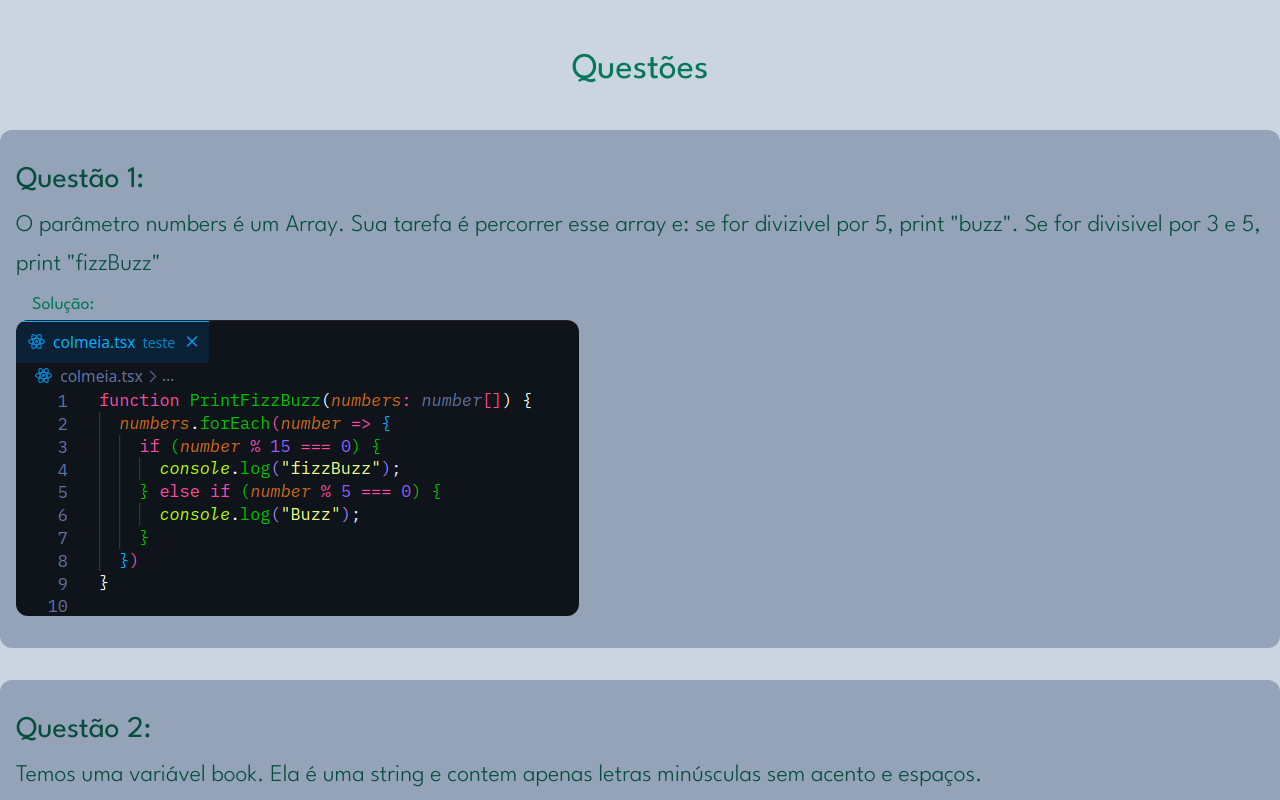
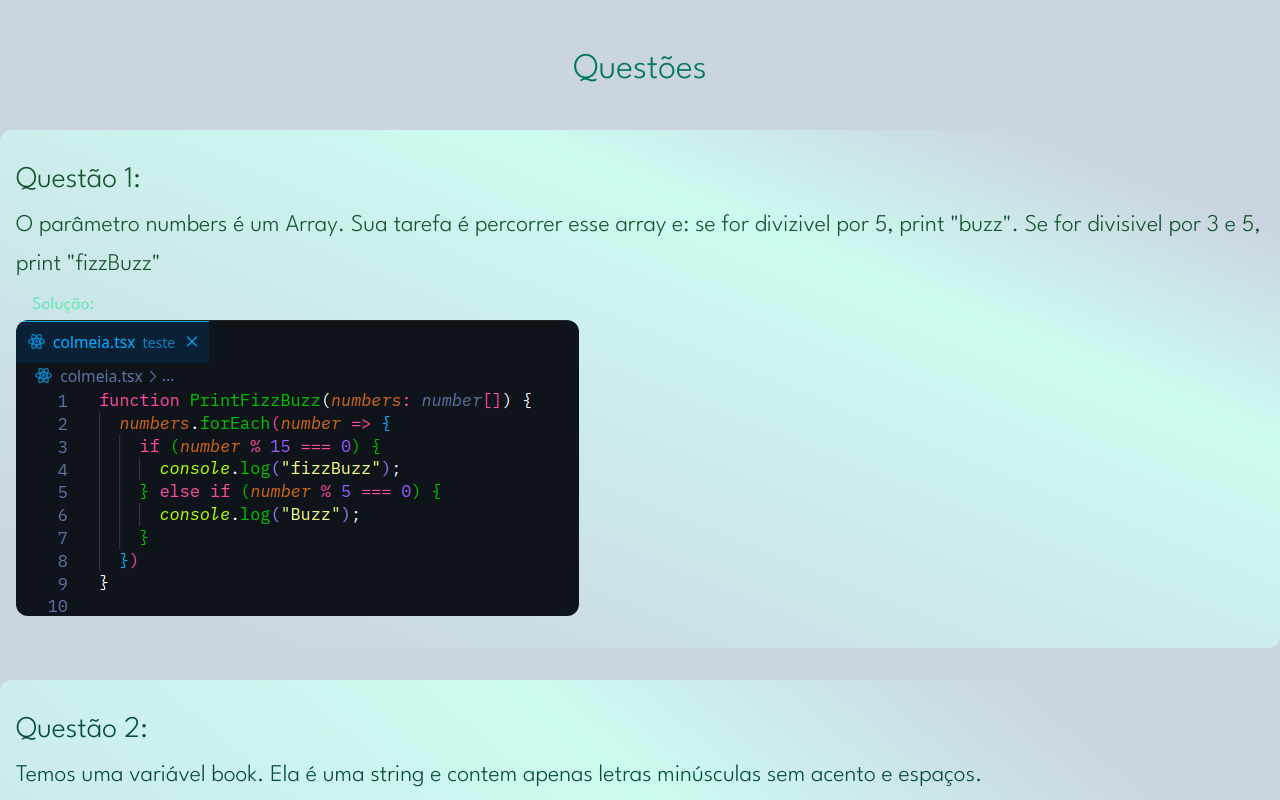
Before and after one commit to tricia-sz/colmeia, a Next.js app: page / in a window 1280 px wide. Shown: the part 1060-1860 px from the top of the page. Built offline with nearby package versions, Linux system fonts and the light colour scheme.

Commit message:
Tipografy2

```diff
--- a/src/app/page.tsx
+++ b/src/app/page.tsx
@@ -45,15 +45,15 @@ export default function Home() {
 
     {/* QUESTOES */}
 
-    <h2 className="text-4xl text-emerald-700 mb-10 mt-16">Questões</h2>
-    <section className="text-3xl bg-slate-400 py-4 px-4 justify-center items-center container rounded-xl mb-8">
+    <h2 className="text-4xl text-emerald-700 mb-10 mt-16 font-light">Questões</h2>
+    <section className="text-3xl bg-gradient-to-bl from-slate-300 from-10% via-teal-100 via-30% to-slate-300 to-90%  py-4 px-4 justify-center items-center container rounded-xl mb-8">
       <div className="">
-        <p className="text-emerald-900 text-3xl items-center flex  mb-2 mt-4">Questão 1:</p>
-        <p className="text-emerald-900 text-2xl font leading-relaxed font-light">
+        <p className="text-green-900 text-3xl items-center flex  mb-2 mt-4 font-light">Questão 1:</p>
+        <p className="text-green-900 text-2xl font leading-relaxed font-light">
           O parâmetro numbers é um Array. Sua tarefa é percorrer esse array e:
           se for divizivel por 5, print "buzz". Se for divisivel por 3 e 5, print "fizzBuzz"
         </p>
-        <span className="text-emerald-700 pl-4 text-lg">
+        <span className="text-emerald-300 pl-4 text-lg">
           Solução:
           <div>
             <Image alt="codigo resolvido" src={fizzbuzz}  className="object-cover rounded-xl mb-4 cursor-default hover:scale-110 transition-transform" >
@@ -64,9 +64,9 @@ export default function Home() {
         </span>
       </div>
     </section>
-    <section className="text-3xl bg-slate-400 py-4 px-4 justify-center items-center container rounded-xl mb-4 ">
+    <section className="text-3xl bg-gradient-to-bl from-slate-300 from-10% via-teal-100 via-30% to-slate-300 to-90%  py-4 px-4 justify-center items-center container rounded-xl mb-4 ">
       <div className="">
-        <p className="text-emerald-900 text-3xl items-center flex  mb-2 mt-4">Questão 2:</p>
+        <p className="text-emerald-900 text-3xl items-center flex  mb-2 mt-4 font-light">Questão 2:</p>
         <p className="text-emerald-900 text-2xl font leading-relaxed font-light">
           Temos uma variável book. Ela é uma string e contem apenas letras minúsculas sem acento e espaços. <br />
            Sua tarefa é percorrer a variável book e contar a quantidade de ocorrências de cada letra E o número de palavras.<br />
--- a/src/components/Patricia.tsx
+++ b/src/components/Patricia.tsx
@@ -19,7 +19,7 @@ function Patricia() {
             <MdLocationPin />Local: São Paulo - SP
           </Link>
           <Link  href="https://tricia-sz.netlify.app/" className="flex gap-2 hover hover:text-emerald-500 mt-4 ">
-            <FaChrome /> Portifólio do candidato(a)
+            <FaChrome /> Portfólio do candidato(a)
           </Link>
           <Link href="https://github.com/tricia-sz" className="flex gap-2 hover hover:text-emerald-500 mt-4 ">
             <FaGithub />Perfil do Github
```
